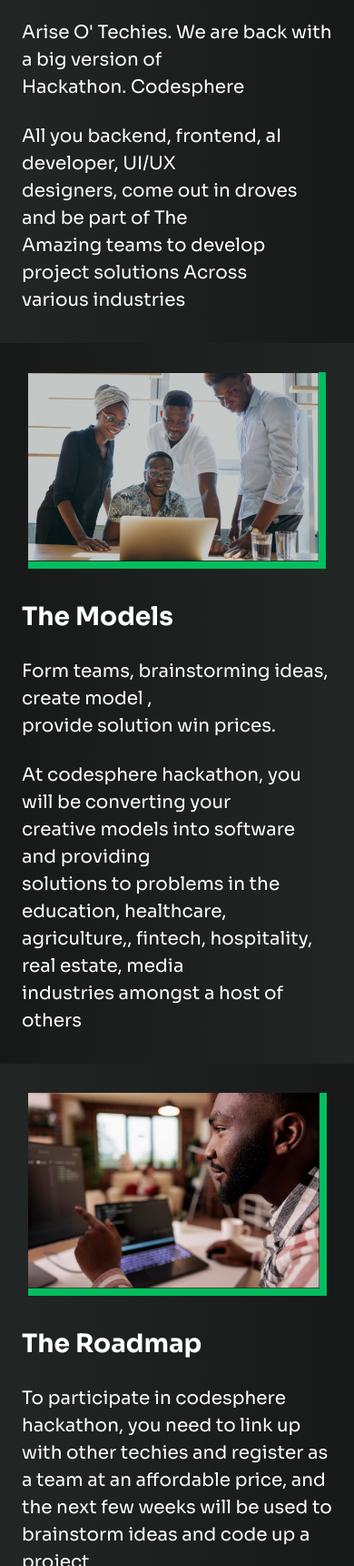
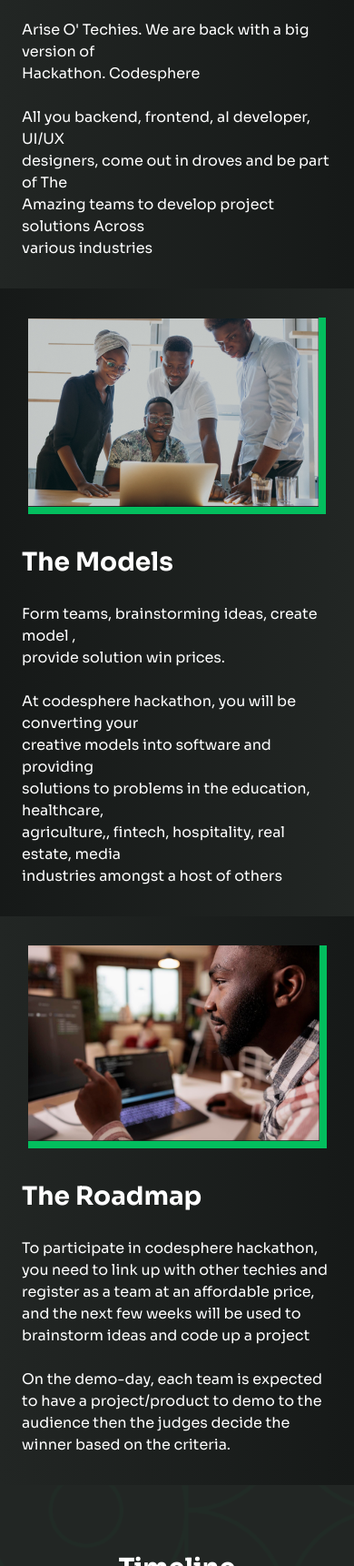
Before and after one commit to Marleek018/OGS-Lpage, a website: page public/index.html in a window 390 px wide. Shown: the part 1886-3607 px from the top of the page at 91% size. Drawn offline with Linux system fonts and the light colour scheme.

Commit message:
adjustment

```diff
--- a/public/index.html
+++ b/public/index.html
@@ -22,7 +22,7 @@
         <ul>
           <a href="#">
             <li
-              class="border py-[18px] px-[32px] rounded-lg border-gre font-Sora font-bold text-[18px] xs:text-[13px] sm:text-[18px] xs:py-[12px] sm:py-[18px] xs:px-[24px] sm:px-[32px]"
+              class="border py-[18px] px-[32px] rounded-lg border-gre font-Sora font-bold text-[18px] xs:text-[13px] md:text-[15px] sm:text-[18px] xs:py-[12px] sm:py-[18px] xs:px-[24px] sm:px-[32px]"
             >
               Contact Us
             </li>
@@ -73,9 +73,9 @@
       <div class="pt-[86px] xs:pt-[32px] sm:pt-[36px] md:pt-[42px] lg:pt-[86px]">
         <h4 class="font-bold text-[30px] xs:text-[28px] lg:text-[30px]">The Genesis</h4>
         <br>
-        <p class="font-normal text-[20px]">Arise O' Techies. We are back with a big version of <br> Hackathon. Codesphere</p>
+        <p class="font-normal text-[20px] xs:text-[16px] md:text-[18px] lg:text-[20px]">Arise O' Techies. We are back with a big version of <br> Hackathon. Codesphere</p>
         <br>
-        <p class="font-normal text-[20px]">All you backend, frontend, aI developer, UI/UX <br> designers, come out in droves and be part of The <br> Amazing teams to develop project solutions Across <br> various industries</p>
+        <p class="font-normal text-[20px] xs:text-[16px] md:text-[18px] lg:text-[20px]">All you backend, frontend, aI developer, UI/UX <br> designers, come out in droves and be part of The <br> Amazing teams to develop project solutions Across <br> various industries</p>
       </div>
     </section>
     <section class="font-Sora bg-Tblack bg-gradient-to-l from-Tblack to-bla text-white flex gap-[60px] py-[64px] px-[80px] xs:block lg:flex xs:py-[32px] sm:py-[36px] xs:px-[24px] sm:px-[26px] md:px-[40px] md:py-[40px] lg:py-[64px] lg:px-[80px]">
@@ -83,9 +83,9 @@
       <div class="pt-[86px] xs:pt-[32px] sm:pt-[36px] md:pt-[42px] lg:pt-[86px]">
       <h4 class="font-bold text-[30px] xs:text-[28px] lg:text-[30px]">The Models</h4>
       <br>
-      <p class="font-normal text-[20px]">Form teams, brainstorming ideas, create model , <br> provide solution win prices.</p>
+      <p class="font-normal text-[20px] xs:text-[16px] md:text-[18px] lg:text-[20px]">Form teams, brainstorming ideas, create model , <br> provide solution win prices.</p>
       <br>
-      <p class="font-normal text-[20px]">At codesphere hackathon, you will be converting your <br> creative models into software and providing <br> solutions to problems in the education, healthcare, <br> agriculture,,  fintech, hospitality, real estate, media  <br> industries amongst a host of others</p>
+      <p class="font-normal text-[20px] xs:text-[16px] md:text-[18px] lg:text-[20px]">At codesphere hackathon, you will be converting your <br> creative models into software and providing <br> solutions to problems in the education, healthcare, <br> agriculture,,  fintech, hospitality, real estate, media  <br> industries amongst a host of others</p>
     </div>
     <img class=" border-r-[8px] border-b-[8px] border-gre lg:block xs:hidden" src="../images/Group of afro americans working together.png" alt="IMAGE">
     </section>
@@ -95,9 +95,9 @@
       <div class="pt-[86px] xs:pt-[32px] sm:pt-[36px] md:pt-[42px] lg:pt-[86px] ">
         <h4 class="font-bold text-[30px] xs:text-[28px] lg:text-[30px]">The Roadmap</h4>
         <br>
-        <p class="font-normal text-[20px]">To participate in codesphere hackathon, you need to link up with other techies and register as a team at an affordable price, and the next few weeks will be used to brainstorm ideas and code up a project</p>
+        <p class="font-normal text-[20px] xs:text-[16px] md:text-[18px] lg:text-[20px]">To participate in codesphere hackathon, you need to link up with other techies and register as a team at an affordable price, and the next few weeks will be used to brainstorm ideas and code up a project</p>
         <br>
-        <p class="font-normal text-[20px]">On the demo-day, each team is expected to have a project/product to demo to the audience then the judges decide the winner based on the criteria.</p>
+        <p class="font-normal text-[20px] xs:text-[16px] md:text-[18px] lg:text-[20px]">On the demo-day, each team is expected to have a project/product to demo to the audience then the judges decide the winner based on the criteria.</p>
       </div>
     </section>
     <section class="font-Sora text-white py-[84px] bg-Tblack bg-[url('/ogunsummit.png')] xs:py-[70px] lg:py-[84px]">
@@ -132,7 +132,7 @@
     </section>
     <section class="font-Sora flex justify-around py-[64px] px-[80px] bg-Tblack bg-gradient-to-l from-Tblack to-bla text-white xs:block lg:flex xs:py-[32px] sm:py-[36px] xs:px-[20px] sm:px-[24px] md:px-[40px] md:py-[40px] lg:py-[64px] lg:px-[80px]">
       <div>
-      <p class="text-[20px] font-normal pt-[115.88px] xs:pt-[32px] sm:pt-[36px] md:pt-[50px] lg:pt-[115.88px]">You want to have an opportunity to pitch your ideas/ <br>
+      <p class="text-[20px] xs:text-[16px] md:text-[18px] lg:text-[20px] font-normal pt-[115.88px] xs:pt-[32px] sm:pt-[36px] md:pt-[50px] lg:pt-[115.88px]">You want to have an opportunity to pitch your ideas/ <br>
          solution to potential investors and get a chance to <br> turn them into real product</p>
         <br>
          <h4 class="text-[29.48px] font-bold xs:text-[28px] lg:text-[29.48px]">Then Techsphere is for you</h4>
```
Also changed, not shown: public/style.css.
